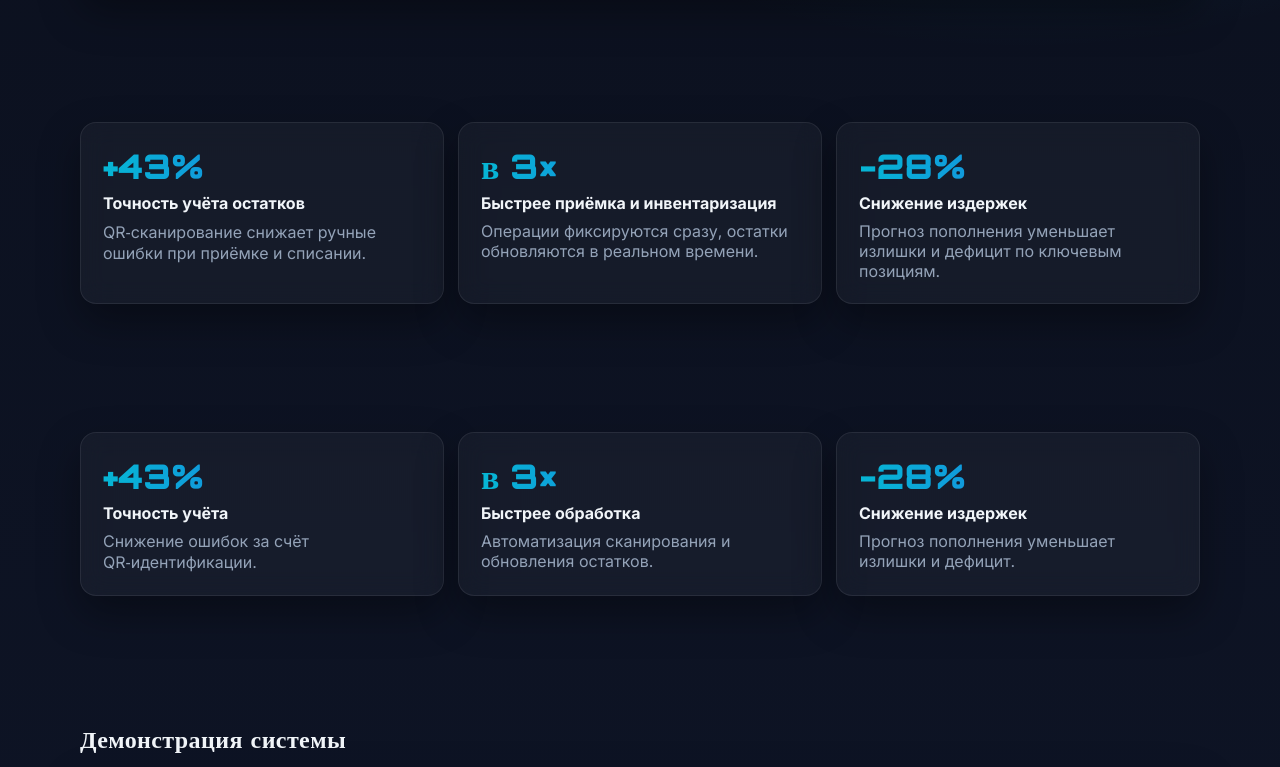
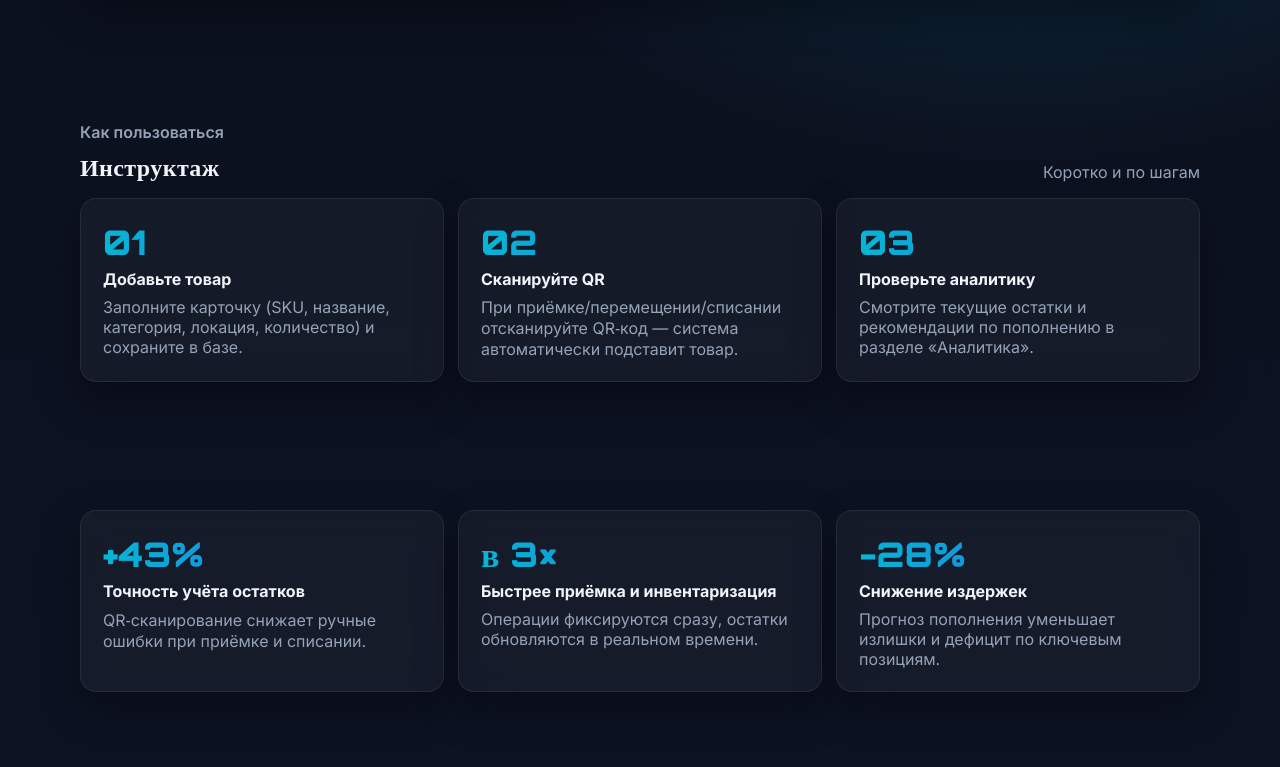
Before and after one commit to ictfinalexam2026/ictfinalexam, a plain HTML site: page index.html in a window 1280 px wide. Shown: the part 1080-1847 px from the top of the page. Drawn offline with Linux system fonts and the light colour scheme; a script that the page names is missing.

Commit message:
Update index.html

```diff
--- a/index.html
+++ b/index.html
@@ -489,6 +489,36 @@
 
        <section class="section">
         <div class="container">
+          <div style="display:flex; align-items:flex-end; justify-content:space-between; gap:14px; flex-wrap:wrap">
+            <div>
+              <div class="muted" style="font-weight:600">Как пользоваться</div>
+              <h2 style="margin:10px 0 0; font-family:Orbitron; letter-spacing:.4px">Инструктаж</h2>
+            </div>
+            <div class="muted">Коротко и по шагам</div>
+          </div>
+
+          <div class="adv-grid" style="margin-top:16px">
+            <div class="glass adv reveal">
+              <div class="big gradient-text">01</div>
+              <div style="font-weight:700; margin-top:6px">Добавьте товар</div>
+              <div class="cap">Заполните карточку (SKU, название, категория, локация, количество) и сохраните в базе.</div>
+            </div>
+            <div class="glass adv reveal">
+              <div class="big gradient-text">02</div>
+              <div style="font-weight:700; margin-top:6px">Сканируйте QR</div>
+              <div class="cap">При приёмке/перемещении/списании отсканируйте QR‑код — система автоматически подставит товар.</div>
+            </div>
+            <div class="glass adv reveal">
+              <div class="big gradient-text">03</div>
+              <div style="font-weight:700; margin-top:6px">Проверьте аналитику</div>
+              <div class="cap">Смотрите текущие остатки и рекомендации по пополнению в разделе «Аналитика».</div>
+            </div>
+          </div>
+        </div>
+      </section>
+
+       <section class="section">
+        <div class="container">
           <div class="adv-grid">
             <div class="glass adv reveal">
               <div class="big gradient-text">+43%</div>
```
